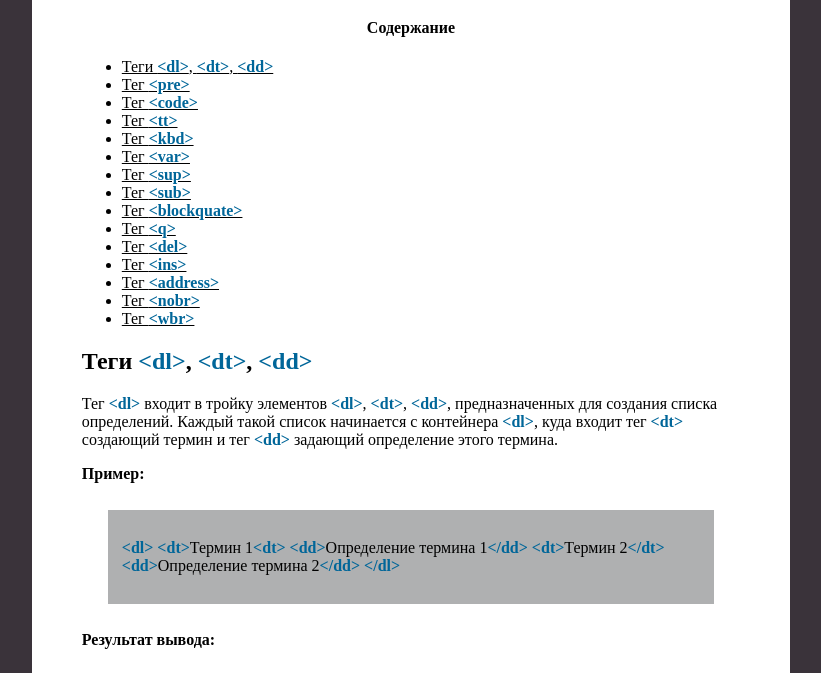
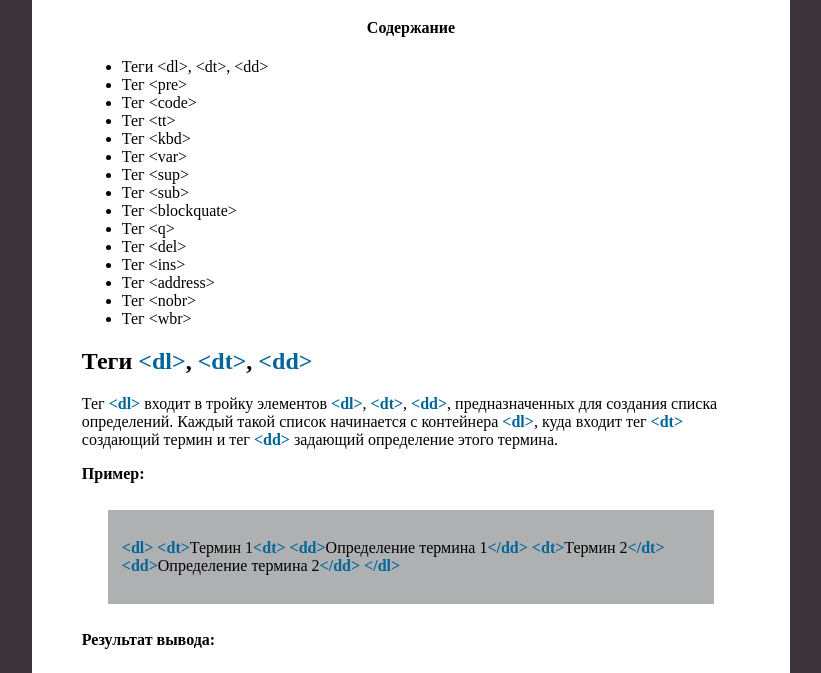
Before and after one commit to j1mb1m/AstakhovaDasha_WebCourse2022, a plain HTML site: page homeworks/homework1/task3/manual.html in a window 1280 px wide. Shown: the part 119-792 px from the top of the page, without its empty margins (229-1050 px from the left). Drawn offline with Linux system fonts and the light colour scheme.

Commit message:
changed main page: content, css for the tag "a"

```diff
--- a/homeworks/css/style.css
+++ b/homeworks/css/style.css
@@ -1,30 +1,46 @@
-body{
+body {
     background-color: rgb(58, 51, 58);
     height: 100vh;
 }
+h3, h4 {
+    text-align: center;
+}
+
 .container {
     padding: 50px;
     text-align: center;
     background-color: white;
     margin: 0 20% 0 20%;
 }
-.homework, .tag_decription, .items {
+
+.homework,
+.tag_decription,
+.items {
     max-width: 960px;
     margin-left: auto;
     margin-right: auto;
     text-align: left;
 }
+
 a {
     color: black;
+    text-decoration: none;
 }
+
+a:hover {
+    color: #f66d52;
+}
+
 .h2center {
     text-align: center;
-  }
- .tag{
+}
+
+.tag {
     color: #069;
     font-weight: bold;
 }
-.sample{
+
+.sample {
     background-color: rgba(156, 157, 158, 0.801);
     margin: 20pt;
     padding: 10pt;
--- a/homeworks/homework1/task3/manual.html
+++ b/homeworks/homework1/task3/manual.html
@@ -15,22 +15,21 @@
         <h4>Содержание</h4>
         <div class="items">
             <ul>
-                <li><a href="#1">Теги <span class="tag">&lt;dl&gt;</span>, <span class="tag">&lt;dt&gt;</span>, <span
-                            class="tag">&lt;dd&gt;</span></a></li>
-                <li><a href="#2">Тег <span class="tag">&lt;pre&gt;</span></a></li>
-                <li><a href="#3">Тег <span class="tag">&lt;code&gt;</span> </a></li>
-                <li><a href="#4">Тег <span class="tag">&lt;tt&gt;</span> </a></li>
-                <li><a href="#5">Тег <span class="tag">&lt;kbd&gt;</span> </a></li>
-                <li><a href="#6">Тег <span class="tag">&lt;var&gt;</span> </a></li>
-                <li><a href="#7">Тег <span class="tag">&lt;sup&gt;</span> </a></li>
-                <li><a href="#8">Тег <span class="tag">&lt;sub&gt;</span> </a></li>
-                <li><a href="#9">Тег <span class="tag">&lt;blockquate&gt;</span> </a></li>
-                <li><a href="#10">Тег <span class="tag">&lt;q&gt;</span> </a></li>
-                <li><a href="#11">Тег <span class="tag">&lt;del&gt;</span> </a></li>
-                <li><a href="#12">Тег <span class="tag">&lt;ins&gt;</span> </a></li>
-                <li><a href="#13">Тег <span class="tag">&lt;address&gt;</span> </a></li>
-                <li><a href="#14">Тег <span class="tag">&lt;nobr&gt;</span></a></li>
-                <li><a href="#15">Тег <span class="tag">&lt;wbr&gt;</span></a></li>
+                <li><a href="#1">Теги &lt;dl&gt;, &lt;dt&gt;, &lt;dd&gt;</a></li>
+                <li><a href="#2">Тег &lt;pre&gt;</a></li>
+                <li><a href="#3">Тег &lt;code&gt;</a></li>
+                <li><a href="#4">Тег &lt;tt&gt;</a></li>
+                <li><a href="#5">Тег &lt;kbd&gt;</a></li>
+                <li><a href="#6">Тег &lt;var&gt;</a></li>
+                <li><a href="#7">Тег &lt;sup&gt;</a></li>
+                <li><a href="#8">Тег &lt;sub&gt;</a></li>
+                <li><a href="#9">Тег &lt;blockquate&gt;</a></li>
+                <li><a href="#10">Тег &lt;q&gt;</a></li>
+                <li><a href="#11">Тег &lt;del&gt;</a></li>
+                <li><a href="#12">Тег &lt;ins&gt;</a></li>
+                <li><a href="#13">Тег &lt;address&gt;</a></li>
+                <li><a href="#14">Тег &lt;nobr&gt;</a></li>
+                <li><a href="#15">Тег &lt;wbr&gt;</a></li>
             </ul>
         </div>
         <div class="tag_decription" id="1">
```
Also changed, not shown: index.html (+22 -5 lines).
